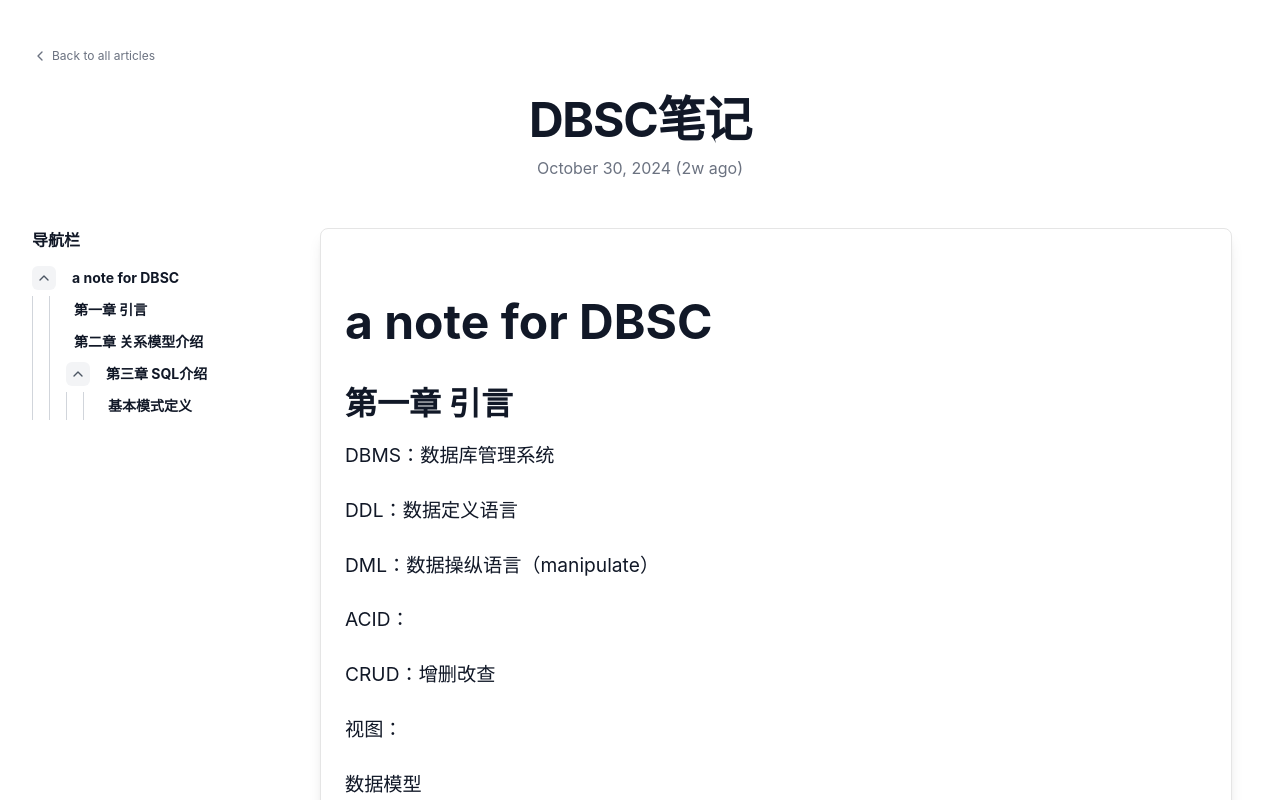
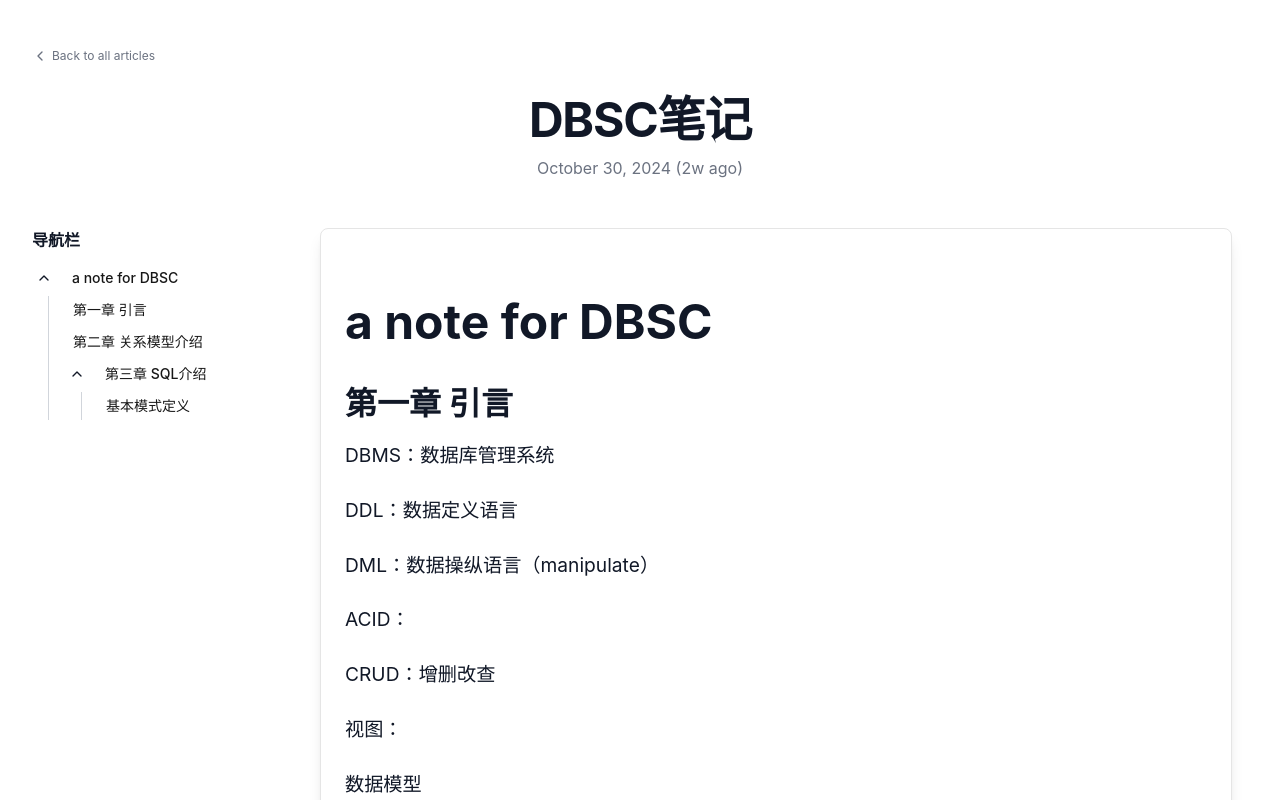
Before and after one commit to ZhenyuePan/ZhenyuePan.github.io, a Next.js app: page /blog/DBSC in a window 1280 px wide. Both pictures are taken after a click on the button "Expand section". Shown: the top 800 px of the page. Built offline with nearby package versions, Linux system fonts and the light colour scheme.

Commit message:
就是玩

```diff
--- a/src/app/blog/[slug]/blog-post-content.tsx
+++ b/src/app/blog/[slug]/blog-post-content.tsx
@@ -124,10 +124,27 @@ export default function BlogPostContent({ post }: BlogPostContentProps) {
   const scrollToHeading = useCallback((headingId: string) => {
     const element = document.getElementById(headingId)
     if (element) {
-      const yOffset = -80 // Adjust this value based on your layout
-      const y = element.getBoundingClientRect().top + window.pageYOffset + yOffset
-      window.scrollTo({ top: y, behavior: 'smooth' })
+      // Prevent default behavior
+      event?.preventDefault()
+
+      // Calculate offset considering fixed header
+      const headerHeight = 80 // Adjust this value based on your header height
+      const elementPosition = element.getBoundingClientRect().top
+      const offsetPosition = elementPosition + window.pageYOffset - headerHeight
+
+      // Smooth scroll to the element
+      window.scrollTo({
+        top: offsetPosition,
+        behavior: 'smooth'
+      })
+
+      // Update active heading
       setActiveHeading(headingId)
+
+      // If on mobile, close any expanded sections
+      if (window.innerWidth < 1024) {
+        setExpandedHeading(null)
+      }
     }
   }, [])
 
@@ -136,7 +153,7 @@ export default function BlogPostContent({ post }: BlogPostContentProps) {
   }, [])
 
   const renderHeadings = useCallback((headings: Heading[], level: number = 0): JSX.Element => (
-    <ul className={`space-y-1 text-sm ${level > 0 ? `ml-${level * 4} border-l border-gray-300 dark:border-gray-700 pl-4` : ""}`}>
+    <ul className={`space-y-1 text-sm ${level > 0 ? 'ml-4 border-l border-gray-300 dark:border-gray-700 pl-4' : ''}`}>
       {headings.map((heading, index) => (
         <li key={`${heading.id}-${level}-${index}`}>
           <div className="flex items-center gap-2 group">
@@ -146,29 +163,39 @@ export default function BlogPostContent({ post }: BlogPostContentProps) {
                   e.stopPropagation()
                   toggleExpanded(heading.id)
                 }}
-                className="p-1 rounded-md bg-gray-100 hover:bg-gray-200 dark:bg-gray-700 dark:hover:bg-gray-600 transition-colors duration-200"
+                className="p-1 rounded-md hover:bg-gray-200 dark:hover:bg-gray-700 transition-colors duration-200"
                 aria-label={expandedHeading === heading.id ? "Collapse section" : "Expand section"}
               >
                 {expandedHeading === heading.id ? (
-                  <ChevronUp className="w-4 h-4 text-gray-600 dark:text-gray-300" />
+                  <ChevronUp className="w-4 h-4" />
                 ) : (
-                  <ChevronDown className="w-4 h-4 text-gray-600 dark:text-gray-300" />
+                  <ChevronDown className="w-4 h-4" />
                 )}
               </button>
             )}
-            <button
-              onClick={() => scrollToHeading(heading.id)}
-              className={`flex-grow text-left py-1 px-2 rounded-md transition-colors duration-200 ${
+            <a
+              href={`#${heading.id}`}
+              onClick={(e) => {
+                e.preventDefault()
+                scrollToHeading(heading.id)
+              }}
+              /**
+               * 控制滚动条的字体
+               *
+               *
+               *
+               */
+              className={`flex-grow py-1 px-2 rounded-md transition-colors duration-200 ${
                 activeHeading === heading.id
-                  ? "bg-white hover:bg-gray-100 text-gray-900 font-bold dark:bg-gray-700 dark:text-gray-100"
-                  : "hover:bg-gray-100 text-gray-700 dark:hover:bg-gray-600 dark:text-gray-300"
+                  ? "bg-auto hover:bg-gray-200 dark:bg-gray-800 text-primary font-medium"
+                  : "hover:bg-gray-100 dark:hover:bg-gray-800"
               }`}
             >
               {heading.text}
-            </button>
+            </a>
           </div>
           {expandedHeading === heading.id && heading.subheadings.length > 0 && (
-            <div className="pl-4 mt-1 border-l border-gray-300 dark:border-gray-700">
+            <div className="mt-1">
               {renderHeadings(heading.subheadings, level + 1)}
             </div>
           )}
```
